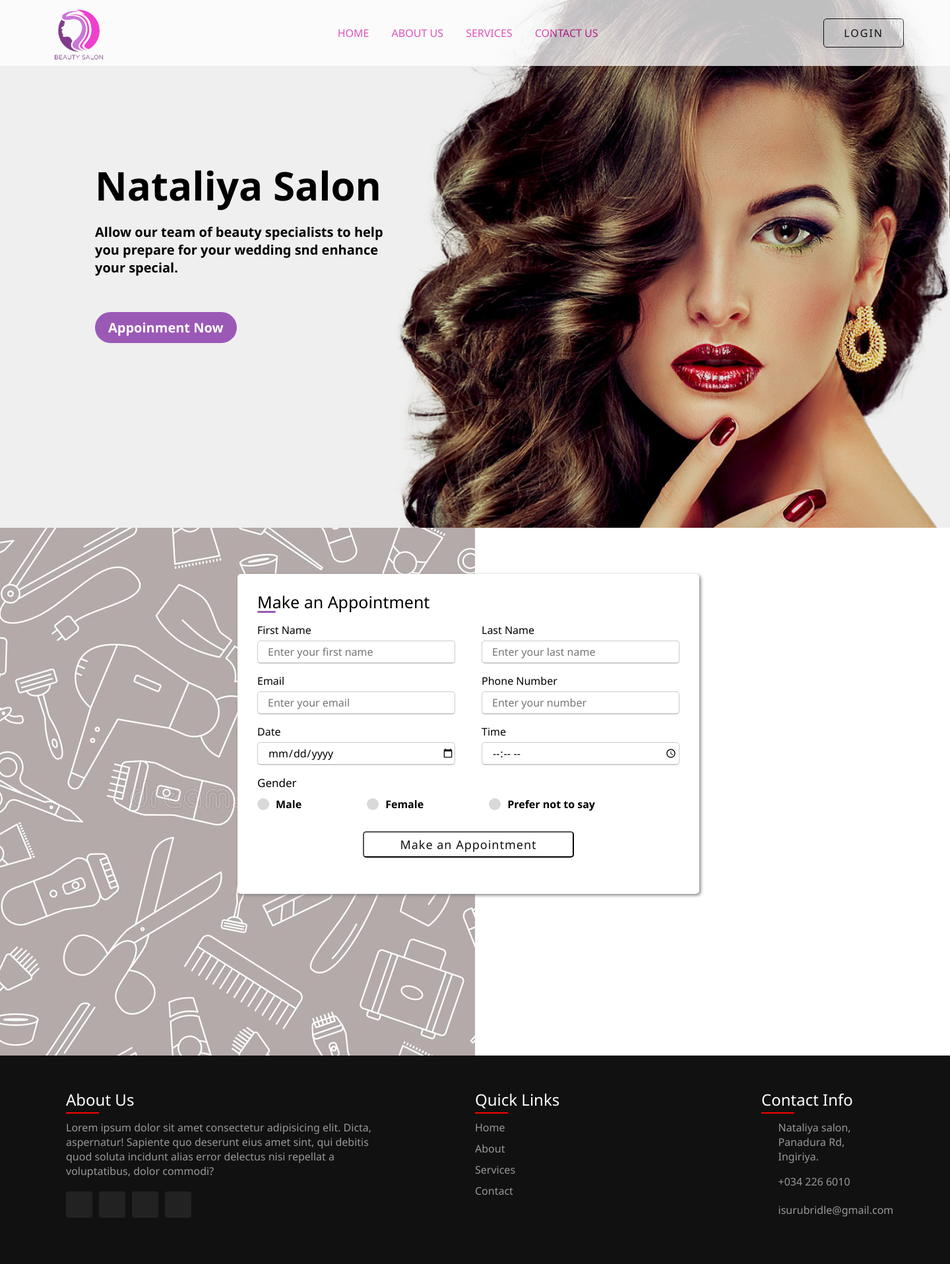
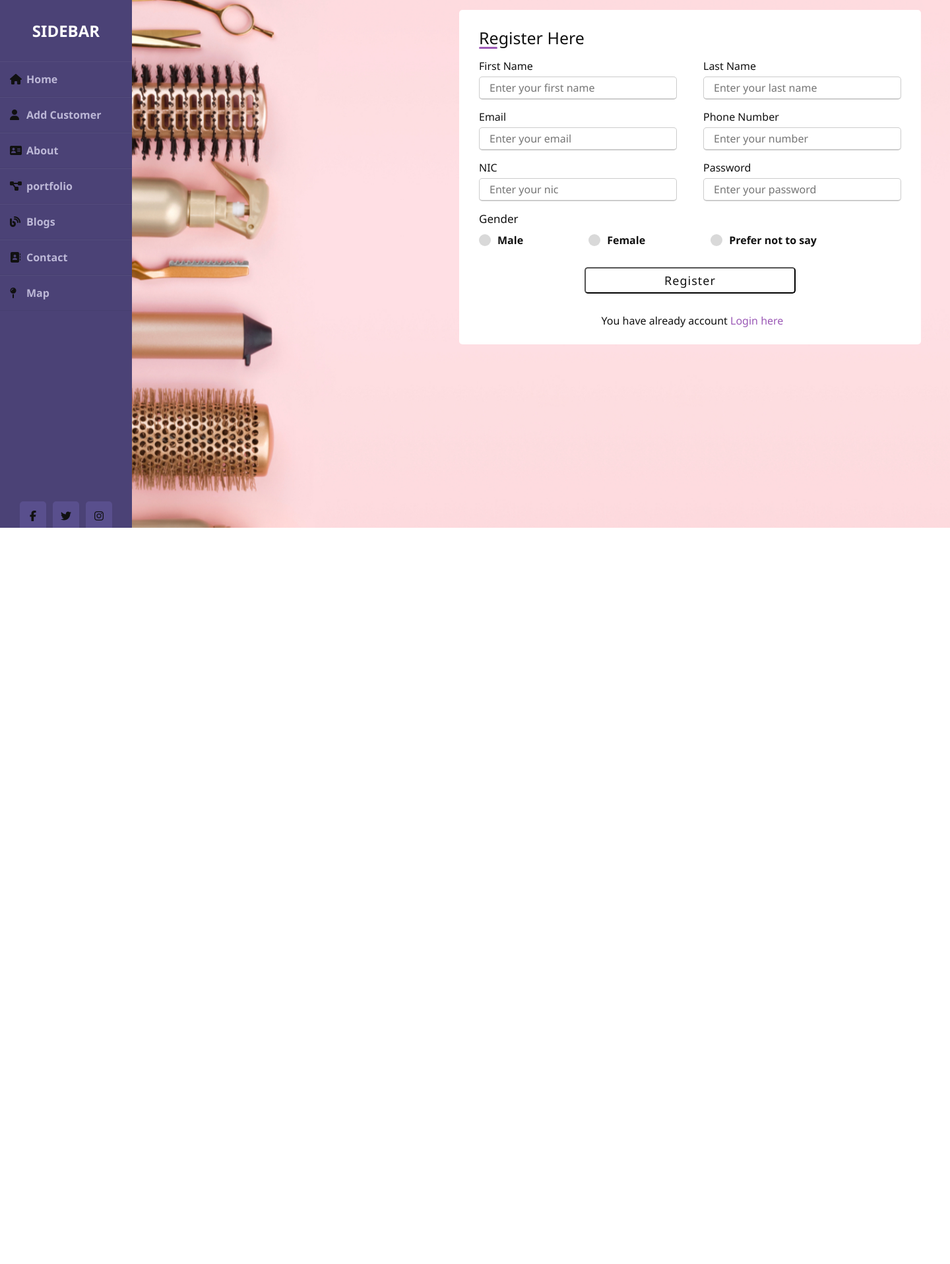
Before and after one commit to My-website-projects/salon-website, a PHP site: page /Admin/index.html in a window 1440 px wide; the page is wider, and only the part inside the window is pictured. Shown: that part at 66% size. After the commit the page ends 800 px from the top of that part, so only its background shows below. Run offline with PHP 8.4, Linux system fonts and the light colour scheme; some libraries are stand-ins or nearby versions; some web fonts are replaced.

Commit message:
update project

```diff
--- /dev/null
+++ b/Admin/index.html
@@ -0,0 +1,93 @@
+<!DOCTYPE html>
+<html lang="en">
+<head>
+	<meta charset="UTF-8">
+	<title>Side Navigation Bar</title>
+	<link rel="stylesheet" href="styles.css">
+  <link rel="stylesheet" href="../css/register.css">
+	<script src="https://kit.fontawesome.com/b99e675b6e.js"></script>
+</head>
+<body>
+
+<div class="wrapper">
+    <div class="sidebar">
+        <h2>Sidebar</h2>
+        <ul>
+            <li><a href="#"><i class="fas fa-home"></i>Home</a></li>
+            <li><a href="#"><i class="fas fa-user"></i>Add Customer</a></li>
+            <li><a href="#"><i class="fas fa-address-card"></i>About</a></li>
+            <li><a href="#"><i class="fas fa-project-diagram"></i>portfolio</a></li>
+            <li><a href="#"><i class="fas fa-blog"></i>Blogs</a></li>
+            <li><a href="#"><i class="fas fa-address-book"></i>Contact</a></li>
+            <li><a href="#"><i class="fas fa-map-pin"></i>Map</a></li>
+        </ul>
+        <div class="social_media">
+          <a href="#"><i class="fab fa-facebook-f"></i></a>
+          <a href="#"><i class="fab fa-twitter"></i></a>
+          <a href="#"><i class="fab fa-instagram"></i></a>
+      </div>
+    </div>
+    <div class="main_content">
+      <div class="container">
+        <div class="title">Register Here</div>
+        <form action="register.php" method="post">
+            <div class="user-details">
+                <div class="input-box">
+                    <span class="details">First Name</span>
+                    <input type="text" placeholder="Enter your first name" name="firstName" required>
+                </div>
+                <div class="input-box">
+                    <span class="details">Last Name</span>
+                    <input type="text" placeholder="Enter your last name" name="lastName" required>
+                </div>
+                <div class="input-box">
+                    <span class="details">Email</span>
+                    <input type="text" placeholder="Enter your email" name="email" required>
+                </div>
+                <div class="input-box">
+                    <span class="details">Phone Number</span>
+                    <input type="text" placeholder="Enter your number" name="phoneNumber" required>
+                </div>
+                <div class="input-box">
+                    <span class="details">NIC</span>
+                    <input type="text" placeholder="Enter your nic" name="nic" required>
+                </div>
+                <div class="input-box">
+                    <span class="details">Password</span>
+                    <input type="password" placeholder="Enter your password" name="password" required>
+                </div>
+            </div>
+            <div class="gender-details">
+                <input type="radio" name="gender" value="m" id="dot-1">
+                <input type="radio" name="gender" value="f" id="dot-2">
+                <input type="radio" name="gender" value="o" id="dot-3">
+                <span class="gender-title">Gender</span>
+                <div class="category">
+                    <label for="dot-1">
+                        <span class="dot one"></span>
+                        <span class="gender">Male</span>
+                    </label>
+                    <label for="dot-2">
+                        <span class="dot two"></span>
+                        <span class="gender">Female</span>
+                    </label>
+                    <label for="dot-3">
+                        <span class="dot three"></span>
+                        <span class="gender">Prefer not to say</span>
+                    </label>
+                </div>
+            </div>
+            <div class="button">
+                <input type="submit" value="Register">
+            </div>
+            <div class="login-text">
+                <p class="text">You have already account <a class="login-btn" href="login.html">Login here</a></p>
+            </div>
+        </form>
+    </div>
+      </div>
+    </div>
+</div>
+
+</body>
+</html>
--- /dev/null
+++ b/Admin/styles.css
@@ -0,0 +1,101 @@
+@import url('https://fonts.googleapis.com/css?family=Josefin+Sans&display=swap');
+
+*{
+  margin: 0;
+  padding: 0;
+  box-sizing: border-box;
+  list-style: none;
+  text-decoration: none;
+  font-family: 'Josefin Sans', sans-serif;
+}
+
+body{
+   background-color: #f3f5f9;
+}
+
+.wrapper{
+  display: flex;
+  position: relative;
+}
+
+.wrapper .sidebar{
+  width: 200px;
+  height: 100%;
+  background: #4b4276;
+  padding: 30px 0px;
+  position: fixed;
+}
+
+.wrapper .sidebar h2{
+  color: #fff;
+  text-transform: uppercase;
+  text-align: center;
+  margin-bottom: 30px;
+}
+
+.wrapper .sidebar ul li{
+  padding: 15px;
+  border-bottom: 1px solid #bdb8d7;
+  border-bottom: 1px solid rgba(0,0,0,0.05);
+  border-top: 1px solid rgba(255,255,255,0.05);
+}
+
+.wrapper .sidebar ul li a{
+  color: #bdb8d7;
+  display: block;
+}
+
+.wrapper .sidebar ul li a .fas{
+  width: 25px;
+}
+
+.wrapper .sidebar ul li:hover{
+  background-color: #594f8d;
+}
+
+.wrapper .sidebar ul li:hover a{
+  color: #fff;
+}
+
+.wrapper .sidebar .social_media{
+  position: absolute;
+  bottom: 0;
+  left: 50%;
+  transform: translateX(-50%);
+  display: flex;
+}
+
+.wrapper .sidebar .social_media a{
+  display: block;
+  width: 40px;
+  background: #594f8d;
+  height: 40px;
+  line-height: 45px;
+  text-align: center;
+  margin: 0 5px;
+  color: #bdb8d7;
+  border-top-left-radius: 5px;
+  border-top-right-radius: 5px;
+}
+
+.wrapper .main_content{
+  width: 100%;
+  margin-left: 200px;
+}
+
+.wrapper .main_content .header{
+  padding: 20px;
+  background: #fff;
+  color: #717171;
+  border-bottom: 1px solid #e0e4e8;
+}
+
+.wrapper .main_content .info{
+  margin: 20px;
+  color: #717171;
+  line-height: 25px;
+}
+
+.wrapper .main_content .info div{
+  margin-bottom: 20px;
+}
--- a/about.html
+++ b/about.html
@@ -56,7 +56,7 @@
         <div class="container">
             <div class="sec aboutus">
                 <h2>About Us</h2>
-                <p>Lorem ipsum dolor sit amet consectetur adipisicing elit. Dicta, aspernatur! Sapiente quo deserunt eius amet sint, qui debitis quod soluta incidunt alias error delectus nisi repellat a voluptatibus, dolor commodi?</p>
+                <p>Our main focus is on quality and hygiene. Our Parlour is well equipped with advanced technology equipments and provides best quality services. Our staff is well trained and experienced, offering....</p>
 
                 <ul class="sci">
                     <li><a href=""><i class="fab fa-facebook-square"></i></a></li>
--- a/contact.html
+++ b/contact.html
@@ -73,7 +73,7 @@
         <div class="container">
             <div class="sec aboutus">
                 <h2>About Us</h2>
-                <p>Lorem ipsum dolor sit amet consectetur adipisicing elit. Dicta, aspernatur! Sapiente quo deserunt eius amet sint, qui debitis quod soluta incidunt alias error delectus nisi repellat a voluptatibus, dolor commodi?</p>
+                <p>Our main focus is on quality and hygiene. Our Parlour is well equipped with advanced technology equipments and provides best quality services. Our staff is well trained and experienced, offering....</p>
 
                 <ul class="sci">
                     <li><a href=""><i class="fab fa-facebook-square"></i></a></li>
--- a/css/main.css
+++ b/css/main.css
@@ -71,8 +71,8 @@ header{
 .home h1{
     position: relative;
     font-size: 60px;
-    left: 10%;
     top: 30%;
+    margin-left: 128px;
 }
 .home p{
     position: relative;
--- a/index.html
+++ b/index.html
@@ -88,7 +88,7 @@
         <div class="container">
             <div class="sec aboutus">
                 <h2>About Us</h2>
-                <p>Lorem ipsum dolor sit amet consectetur adipisicing elit. Dicta, aspernatur! Sapiente quo deserunt eius amet sint, qui debitis quod soluta incidunt alias error delectus nisi repellat a voluptatibus, dolor commodi?</p>
+                <p>Our main focus is on quality and hygiene. Our Parlour is well equipped with advanced technology equipments and provides best quality services. Our staff is well trained and experienced, offering....</p>
 
                 <ul class="sci">
                     <li><a href=""><i class="fab fa-facebook-square"></i></a></li>
--- a/service.html
+++ b/service.html
@@ -108,7 +108,7 @@
         <div class="container">
             <div class="sec aboutus">
                 <h2>About Us</h2>
-                <p>Lorem ipsum dolor sit amet consectetur adipisicing elit. Dicta, aspernatur! Sapiente quo deserunt eius amet sint, qui debitis quod soluta incidunt alias error delectus nisi repellat a voluptatibus, dolor commodi?</p>
+                <p>Our main focus is on quality and hygiene. Our Parlour is well equipped with advanced technology equipments and provides best quality services. Our staff is well trained and experienced, offering....</p>
 
                 <ul class="sci">
                     <li><a href=""><i class="fab fa-facebook-square"></i></a></li>
```
Also changed, not shown: db/salon.sql (added, +55 -0 lines), fonts/Kanit-Medium.ttf (added), fonts/Kanit-SemiBold.ttf (added), fonts/Lobster-Regular.ttf (added).
